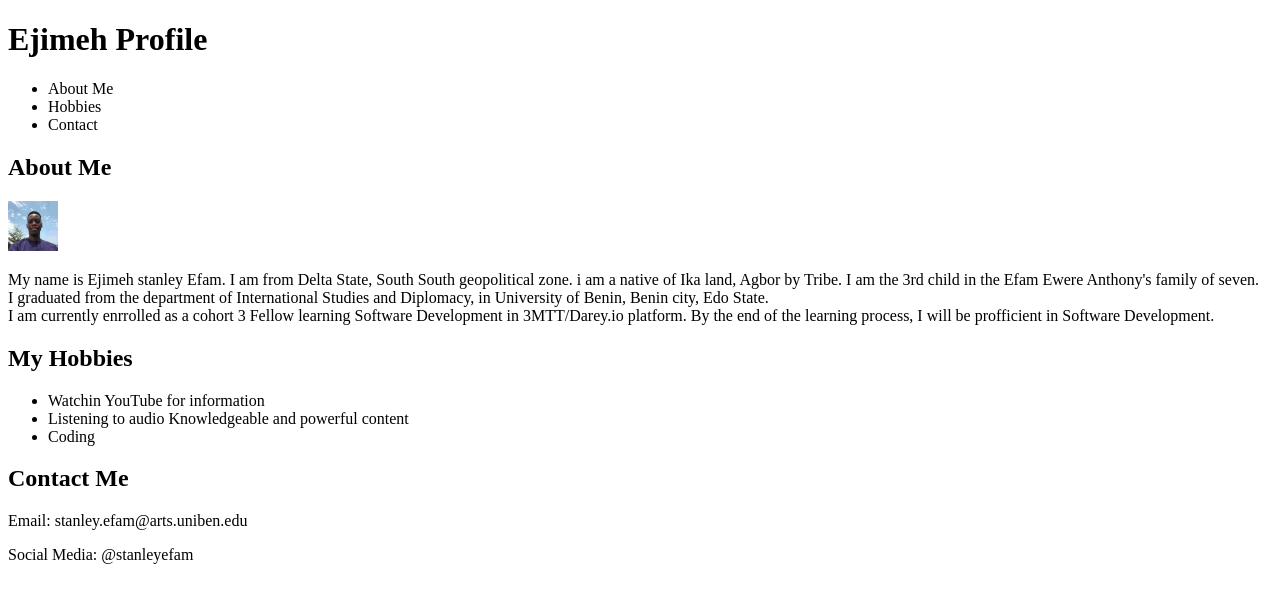
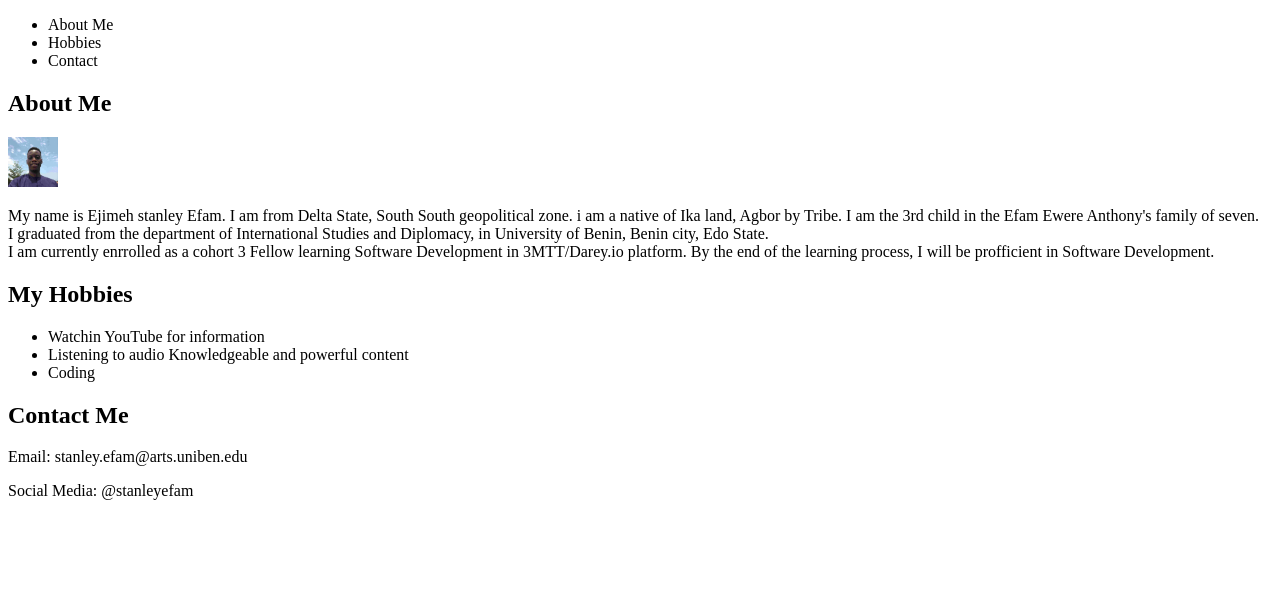
Before and after one commit to StanleyEfam/SoftwareEng-Git, a plain HTML site: page index.html in a window 1280 px wide. Drawn offline with Linux system fonts and the light colour scheme.

Commit message:
Update index.html

```diff
--- a/index.html
+++ b/index.html
@@ -7,7 +7,6 @@
 </head>
 <body>
     <header>
-        <h1>Ejimeh Profile</h1>
         <nav>
             <ul>
                 <li>About Me</li>
@@ -22,15 +21,12 @@
         <img src="ejimeh_stanley_efam.jpeg" width="50px" alt="Ejimeh Profile Picture">
         <p>My name is Ejimeh stanley Efam. I am from Delta State, South South geopolitical zone. i am a native of Ika land, Agbor by Tribe. I am the 3rd child in the Efam Ewere Anthony's family of seven. <br> I graduated from the department of International Studies and Diplomacy, in University of Benin, Benin city, Edo State. <br>I am currently enrrolled as a cohort 3 Fellow learning Software Development in 3MTT/Darey.io platform. By the end of the learning process, I will be profficient in Software Development.</p>
     </section>
-
-    <section>
         <h2>My Hobbies</h2>
         <ul>
             <li>Watchin YouTube for information</li>
             <li>Listening to audio Knowledgeable and powerful content</li>
             <li>Coding</li>
         </ul>
-    </section>
 
     <footer>
         <h2>Contact Me</h2>
```
